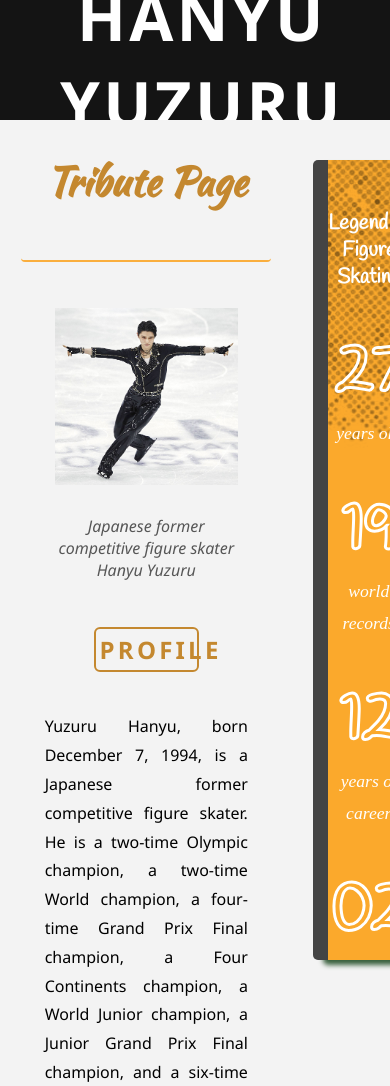
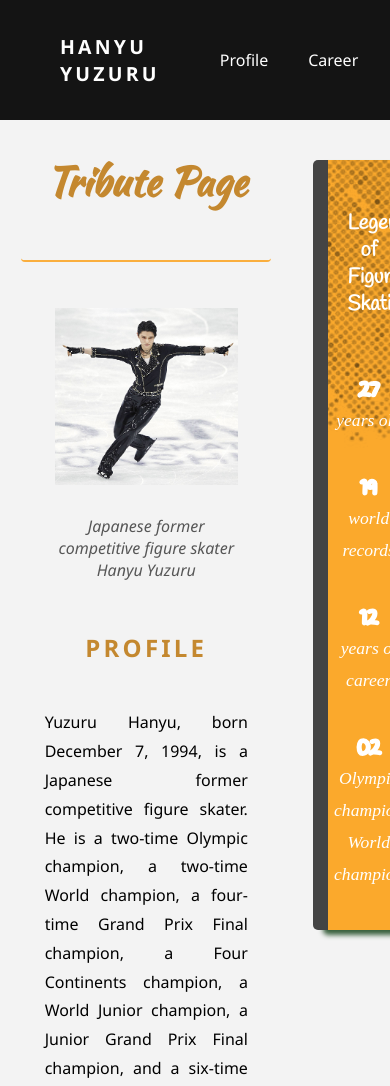
Before and after one commit to suongfiori/tribute-page-hanyu-yuzuru, a plain HTML site: page index.html in a window 390 px wide. Shown: the top 1086 px of the page. Drawn offline with Linux system fonts and the light colour scheme; a script that the page names is missing; a web font is replaced by a local one.

Commit message:
Update header and navigation-item styles

```diff
--- a/styles.css
+++ b/styles.css
@@ -3,6 +3,12 @@
 @media (prefers-reduced-motion: no-preference) {
     * {
       scroll-behavior: smooth;
+    }
+  }
+
+  @media (max-width: 768px) {
+   aside {
+      width: 100%;
     }
   }
 
@@ -28,7 +34,6 @@ body {
                       "footer footer";
 }
 
-header,
 main,
 aside,
 .gallery,
@@ -68,7 +73,7 @@ aside {
   float: right;
   margin: 40px 20px auto;
   width: 100%;
-  height: 800px;
+  height: auto;
   align-items: flex-start;
   border-radius: 5px;
   box-shadow: 10px 5px 5px #39603D;
@@ -93,8 +98,7 @@ footer {
   height: 100%;
 }
 .navigation-item {
-  margin: 0 30px;
-  font-size: large;
+  margin: 0 20px;
 }
 .navigation-item a {
   text-decoration: none;
@@ -128,7 +132,7 @@ h1 a {
 
 header h1 {
   color: #fff;
-  font-size: 4rem;
+  font-size: 5vw;
   font-weight: 900;
   letter-spacing: 0.2rem;
   margin-left: 30px;
@@ -139,11 +143,6 @@ main h3 {
   letter-spacing: 0.2rem;
   font-size: 1.5rem;
   color: #c4882f;
-  border: 2px solid #c4882f;
-  border-radius: 6px;
-  margin: 20px auto;
-  padding: 4px;
-  width: 40%;
 }
 
 main h2 {
@@ -154,7 +153,7 @@ main h2 {
 }
 
 aside h3 {
-  padding-top: 20px;
+  padding: 20px;
   font-family: 'Handlee', cursive, sans-serif;
   font-size: 1.3rem;
   color: #fff;
@@ -192,7 +191,7 @@ aside h3 {
   display: block;
   margin: 5px -5px auto;
   font-family: 'Handlee', cursive, sans-serif;
-  font-size: 4rem;
+  font-size: 5vw;
   font-weight: 800;
   -webkit-text-fill-color: transparent;
   -webkit-text-stroke: 3px #fff;
@@ -323,7 +322,7 @@ aside h3 {
 
 .gallery {
   display: grid;
-  grid-template-columns: repeat(auto-fill, minmax(250px, 250px));
+  grid-template-columns: repeat(auto-fill, minmax(250px, 1fr));
   justify-content: center;
   align-items: center;
   gap: 5px;
```
